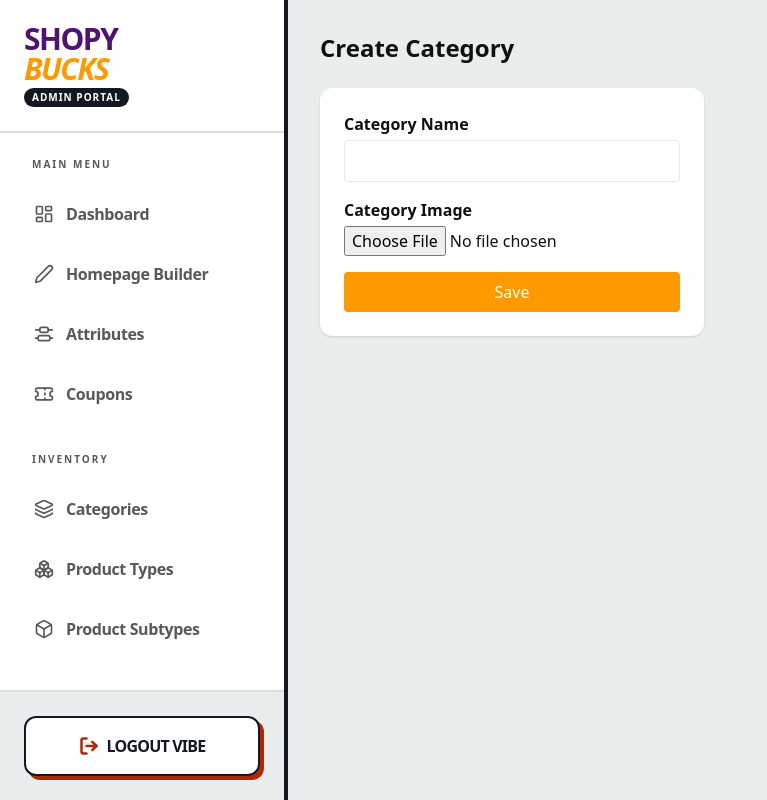
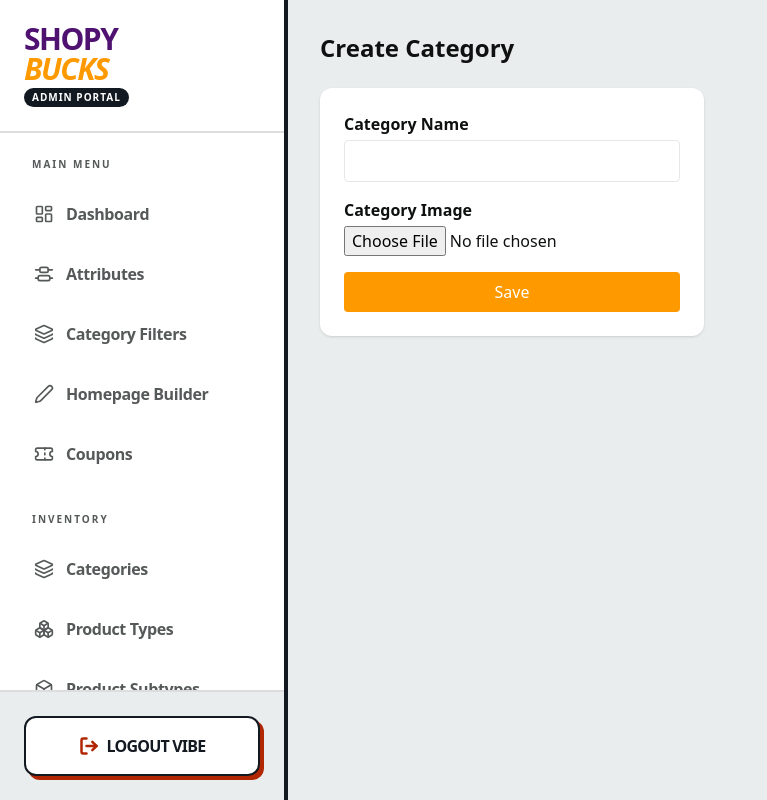
Before and after one commit to prathamcodecody-code/ShopyBucks-admin, a Next.js app: page /categories/create in a window 1280 px wide. Shown: the whole page, without its empty margins (0-767 px from the left). Built offline with nearby package versions, Linux system fonts and the light colour scheme; no server answers; sample sign-in values are in the browser's storage.

Commit message:
Update Sidebar.tsx

```diff
--- a/components/Sidebar.tsx
+++ b/components/Sidebar.tsx
@@ -107,8 +107,9 @@
           <nav className="mt-2">
             <p className="px-4 text-[10px] font-black text-amazon-mutedText uppercase tracking-[0.2em] mb-4">Main Menu</p>
             {LinkItem("/dashboard", "Dashboard", LayoutDashboard)}
+            {LinkItem("/attributes", "Attributes", AlignVerticalDistributeCenterIcon)}
+            {LinkItem("/category-filters", "Category Filters", Layers)}
             {LinkItem("/homepage", "Homepage Builder", Pen)}
-            {LinkItem("/attributes", "Attributes", AlignVerticalDistributeCenterIcon)}
             {LinkItem("/coupons", "Coupons", Ticket)}
 
             <p className="px-4 text-[10px] font-black text-amazon-mutedText uppercase tracking-[0.2em] mt-8 mb-4">Inventory</p>
```
